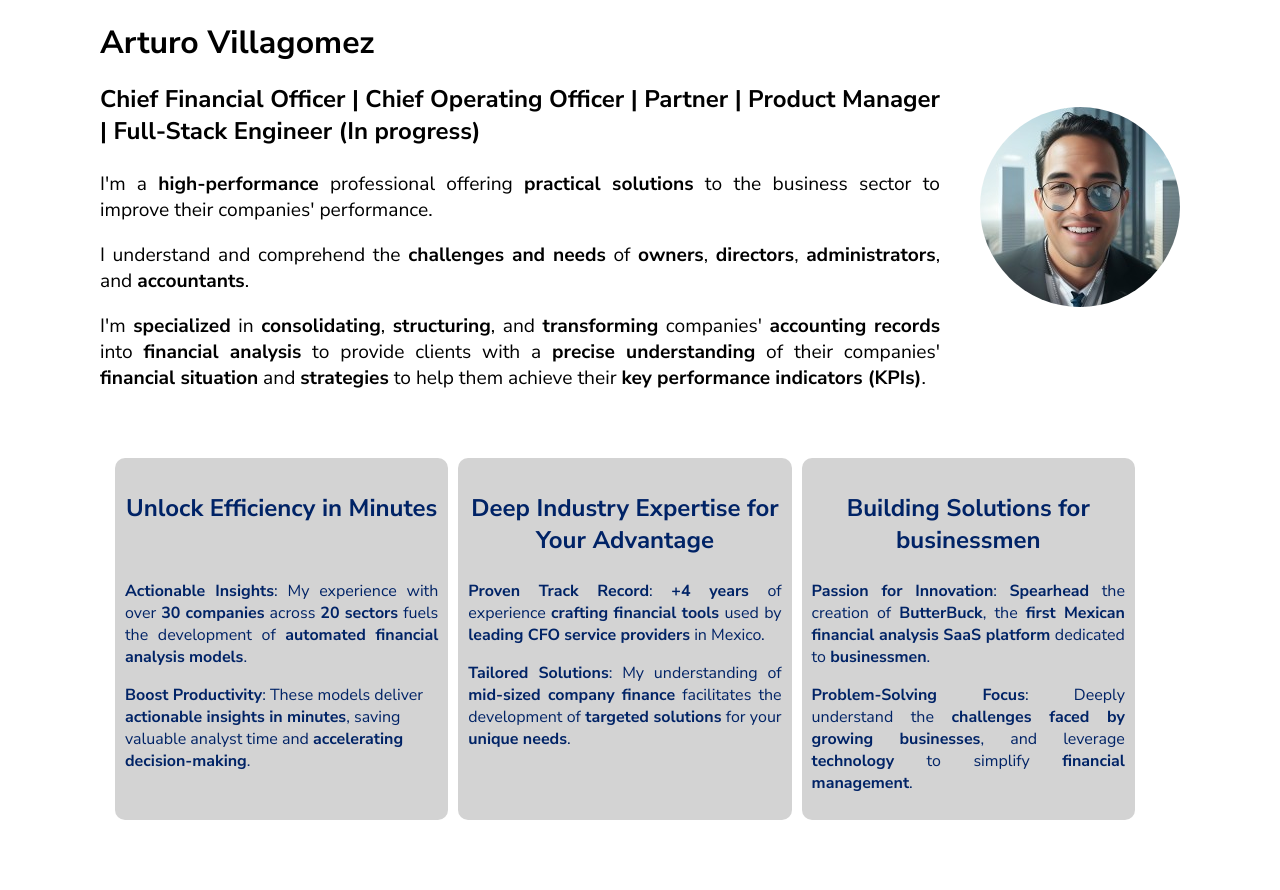
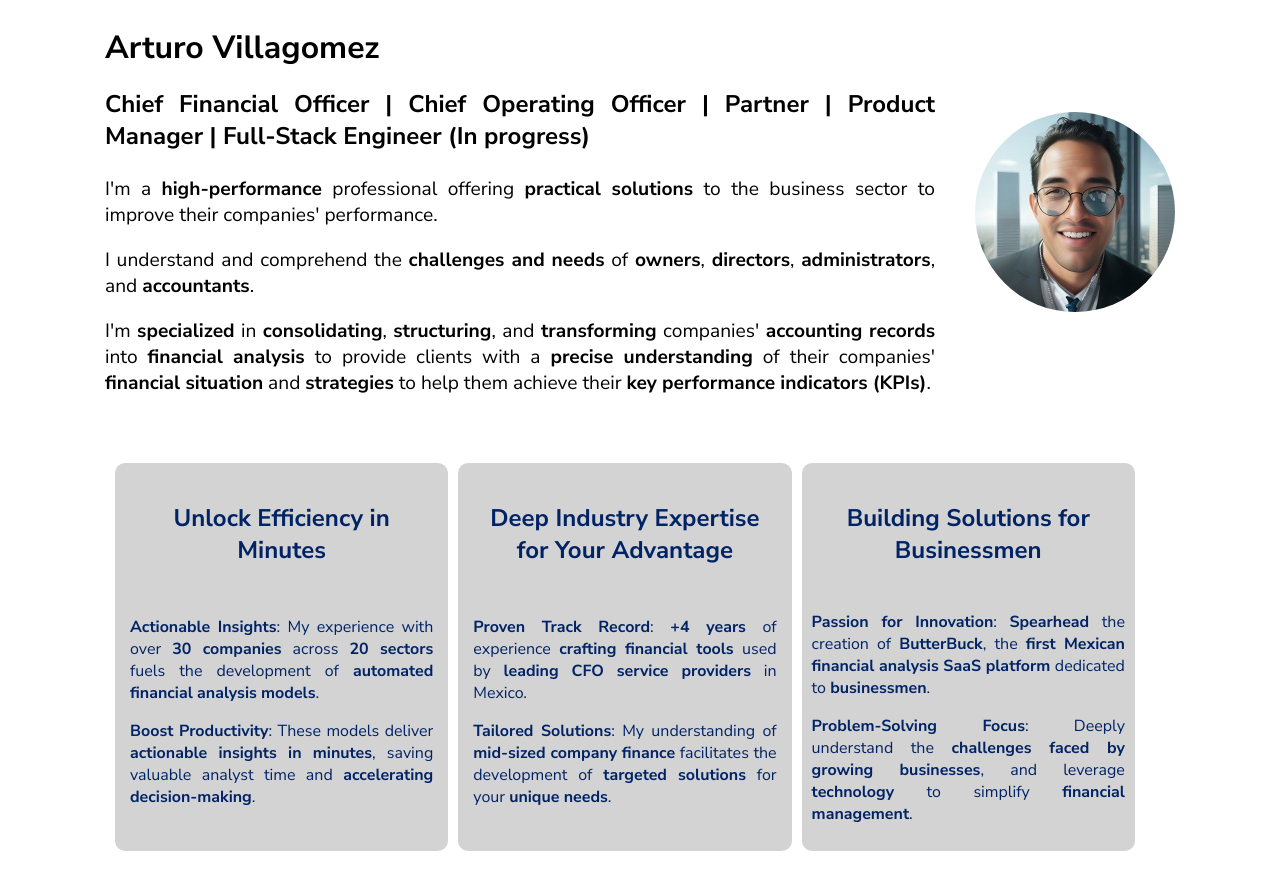
Before and after one commit to FinDataMan/FinDataMan, a plain HTML site: page index.html in a window 1280 px wide. Shown: the part 1029-1919 px from the top of the page. Drawn offline with Linux system fonts and the light colour scheme.

Commit message:
card formatting

```diff
--- a/index.html
+++ b/index.html
@@ -79,20 +79,36 @@
 
             <div id="highlights">
                 <div class="column">
+                    <div class="content-container">
+                        <div class="title">
                             <h2 class="center">Unlock Efficiency in Minutes</h2>
-                    <br>
+                        </div>
+                        <div class="text">
                             <p class="justify"><strong>Actionable Insights</strong>: My experience with over <strong>30 companies</strong> across <strong>20 sectors</strong> fuels the development of <strong>automated financial analysis models</strong>.</p>
-                    <p><strong>Boost Productivity</strong>: These models deliver <strong>actionable insights in minutes</strong>, saving valuable analyst time and <strong>accelerating decision-making</strong>.</p>
+                            <p class="justify"><strong>Boost Productivity</strong>: These models deliver <strong>actionable insights in minutes</strong>, saving valuable analyst time and <strong>accelerating decision-making</strong>.</p>
+                        </div>
+                    </div>
                 </div>
                 <div class="column">
+                    <div class="content-container">
+                        <div class="title">
                             <h2 class="center">Deep Industry Expertise for Your Advantage</h2>
+                        </div>
+                        <div class="text">
                             <p class="justify"><strong>Proven Track Record</strong>: <strong>+4 years</strong> of experience <strong>crafting financial tools</strong> used by <strong>leading CFO service providers</strong> in Mexico.</p>
                             <p class="justify"><strong>Tailored Solutions</strong>: My understanding of <strong>mid-sized company finance</strong> facilitates the development of <strong>targeted solutions</strong> for your <strong>unique needs</strong>.</p>
                         </div>
+                    </div>
+                </div>
                 <div class="column">
-                    <h2 class="center">Building Solutions for businessmen</h2>
+                    <div class="content-container"></div>
+                        <div class="title">
+                            <h2 class="center">Building Solutions for Businessmen</h2>
+                        </div class="text">
+                        <div>
                             <p class="justify"><strong>Passion for Innovation</strong>: <strong>Spearhead</strong> the creation of <strong>ButterBuck</strong>, the <strong>first Mexican financial analysis SaaS platform</strong> dedicated to <strong>businessmen</strong>.</p>
                             <p class="justify"><strong>Problem-Solving Focus</strong>: Deeply understand the <strong>challenges faced by growing businesses</strong>, and leverage <strong>technology</strong> to simplify <strong>financial management</strong>.</p>
+                        </div>
                 </div>
             </div>
 
--- a/resources/style.css
+++ b/resources/style.css
@@ -245,3 +245,13 @@ nav a{
     border-radius: 10px;
     margin: 0.3125rem;
 }
+
+.content-container{
+    display: flex;
+    flex-direction: column;
+}
+
+.title,
+.text{
+    padding: 0.3125rem;
+}
```
Lines whose indentation alone changed are shown as unchanged.
